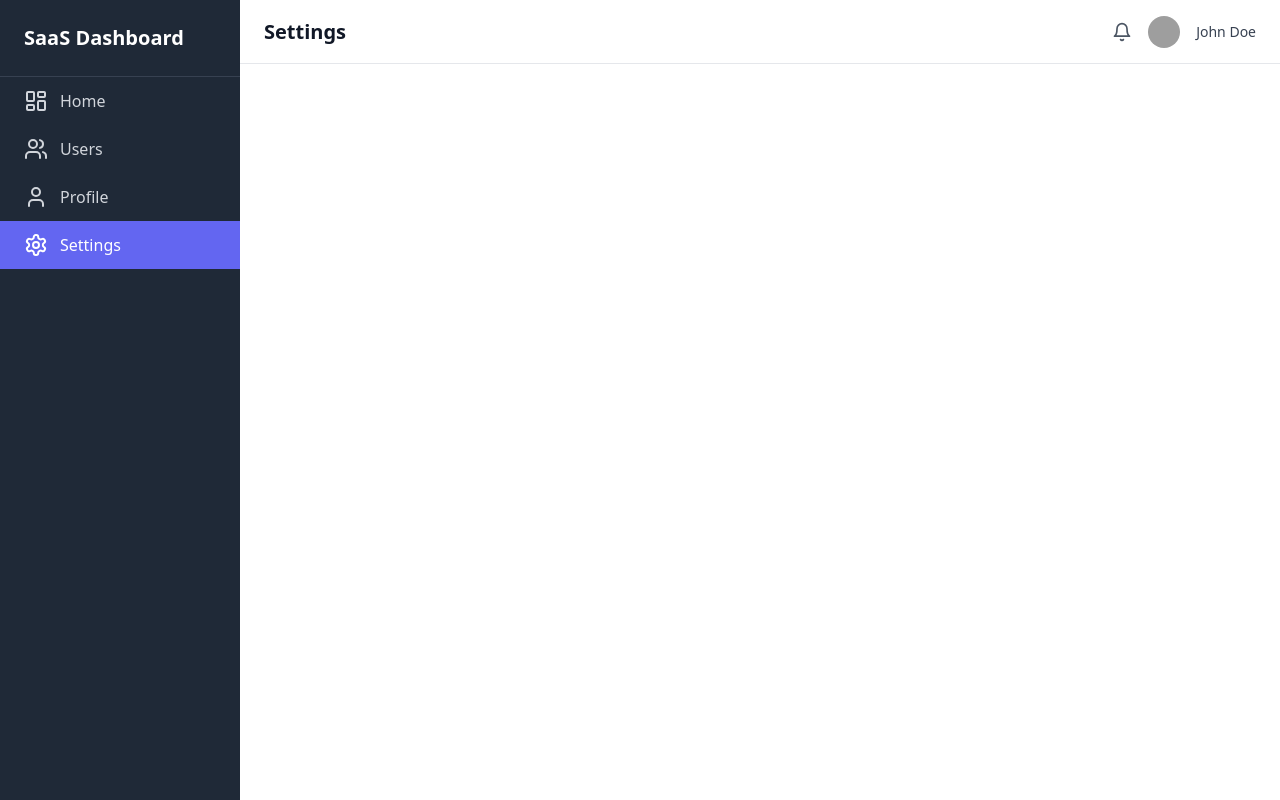
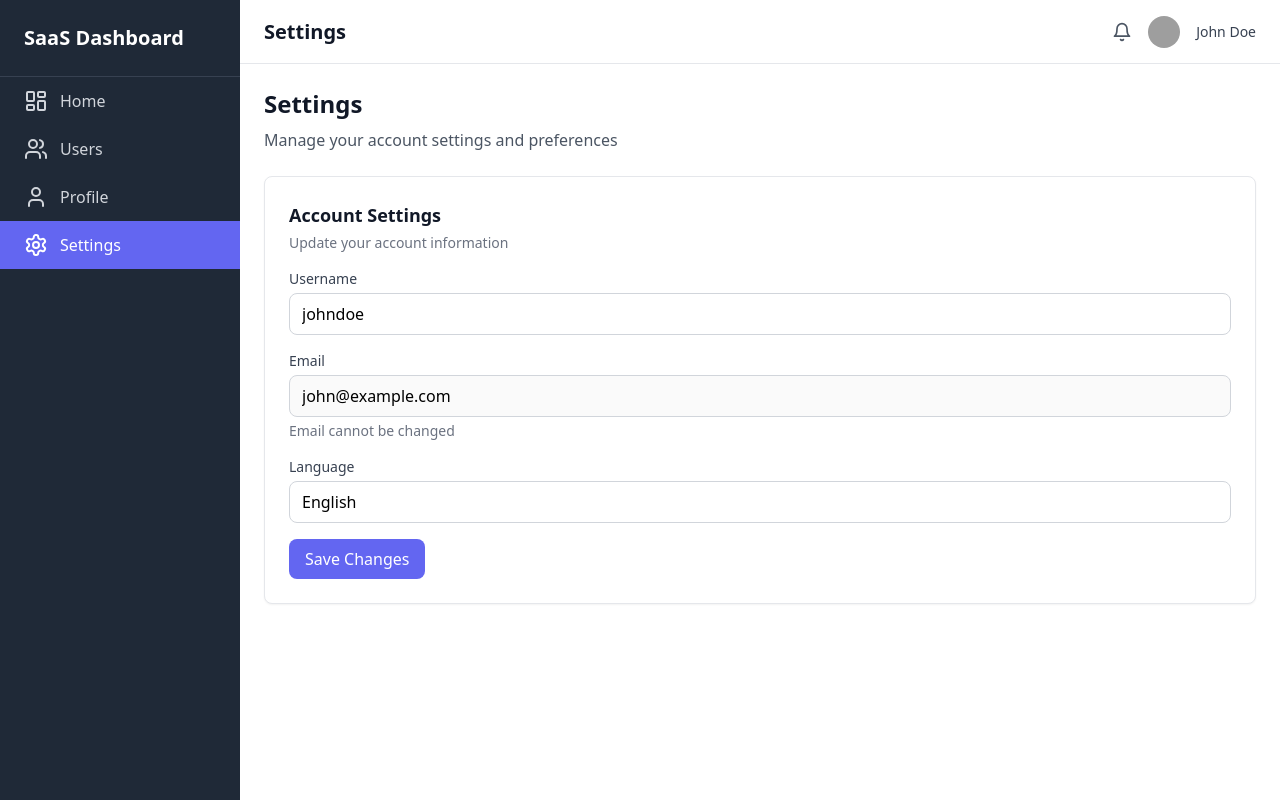
Before and after one commit to buskari/quantum-dashboard, a React (Vite) app: page /settings in a window 1280 px wide. Built offline with nearby package versions, Linux system fonts and the light colour scheme; grey boxes are pictures that could not be loaded.

Commit message:
Add SettingsPage component and update routing in App
- Introduced a new SettingsPage component for managing account settings and preferences.
- Updated App routing to include the SettingsPage at the "/settings" path, enhancing user navigation.

```diff
--- a/src/App.tsx
+++ b/src/App.tsx
@@ -6,6 +6,7 @@ import DashboardPage from './pages/DashboardPage'
 import UserListPage from './pages/UserListPage'
 import UserProfilePage from './pages/UserProfilePage'
 import LoginPage from './pages/LoginPage'
+import SettingsPage from './pages/SettingsPage'
 import { LayoutDashboard, Users, User, Settings } from 'lucide-react'
 
 function AppContent() {
@@ -42,6 +43,7 @@ function AppContent() {
           <Route path="/test" element={<TestPage />} />
           <Route path="/users" element={<UserListPage />} />
           <Route path="/profile" element={<UserProfilePage />} />
+          <Route path="/settings" element={<SettingsPage />} />
         </Routes>
       </main>
     </div>
--- /dev/null
+++ b/src/pages/SettingsPage.tsx
@@ -0,0 +1,42 @@
+import Card from '../components/ui/Card'
+import Input from '../components/ui/Input'
+import Button from '../components/ui/Button'
+
+export default function SettingsPage() {
+  return (
+    <div className="p-4 md:p-6">
+      <h1 className="text-xl md:text-2xl font-bold text-gray-900 mb-2">Settings</h1>
+      <p className="text-sm md:text-base text-gray-600 mb-4 md:mb-6">Manage your account settings and preferences</p>
+
+      <div className="space-y-6">
+        <Card title="Account Settings" subtitle="Update your account information">
+          <div className="space-y-4">
+            <Input
+              label="Username"
+              type="text"
+              defaultValue="johndoe"
+            />
+
+            <Input
+              label="Email"
+              type="email"
+              defaultValue="john@example.com"
+              disabled
+              helperText="Email cannot be changed"
+            />
+
+            <Input
+              label="Language"
+              type="text"
+              defaultValue="English"
+            />
+
+            <Button variant="primary">
+              Save Changes
+            </Button>
+          </div>
+        </Card>
+      </div>
+    </div>
+  )
+}
```
